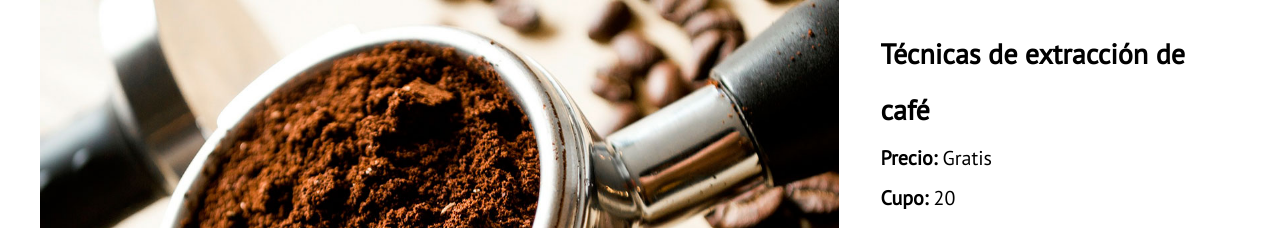
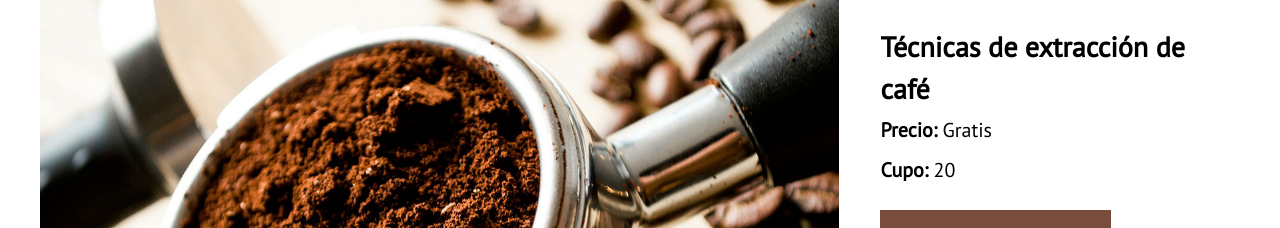
Before and after one commit to JaikelJoel/BlogCafe, a plain HTML site: page index.html in a window 1280 px wide. Shown: the part 724-952 px from the top of the page. Drawn offline with nearby package versions, Linux system fonts and the light colour scheme.

```diff
--- a/css/styles.css
+++ b/css/styles.css
@@ -31,6 +31,7 @@ h3 {
 }
 h4 {
   font-size: 2.8rem;
+  line-height: 4.2rem;
 }
 img {
   max-width: 100%;
```
